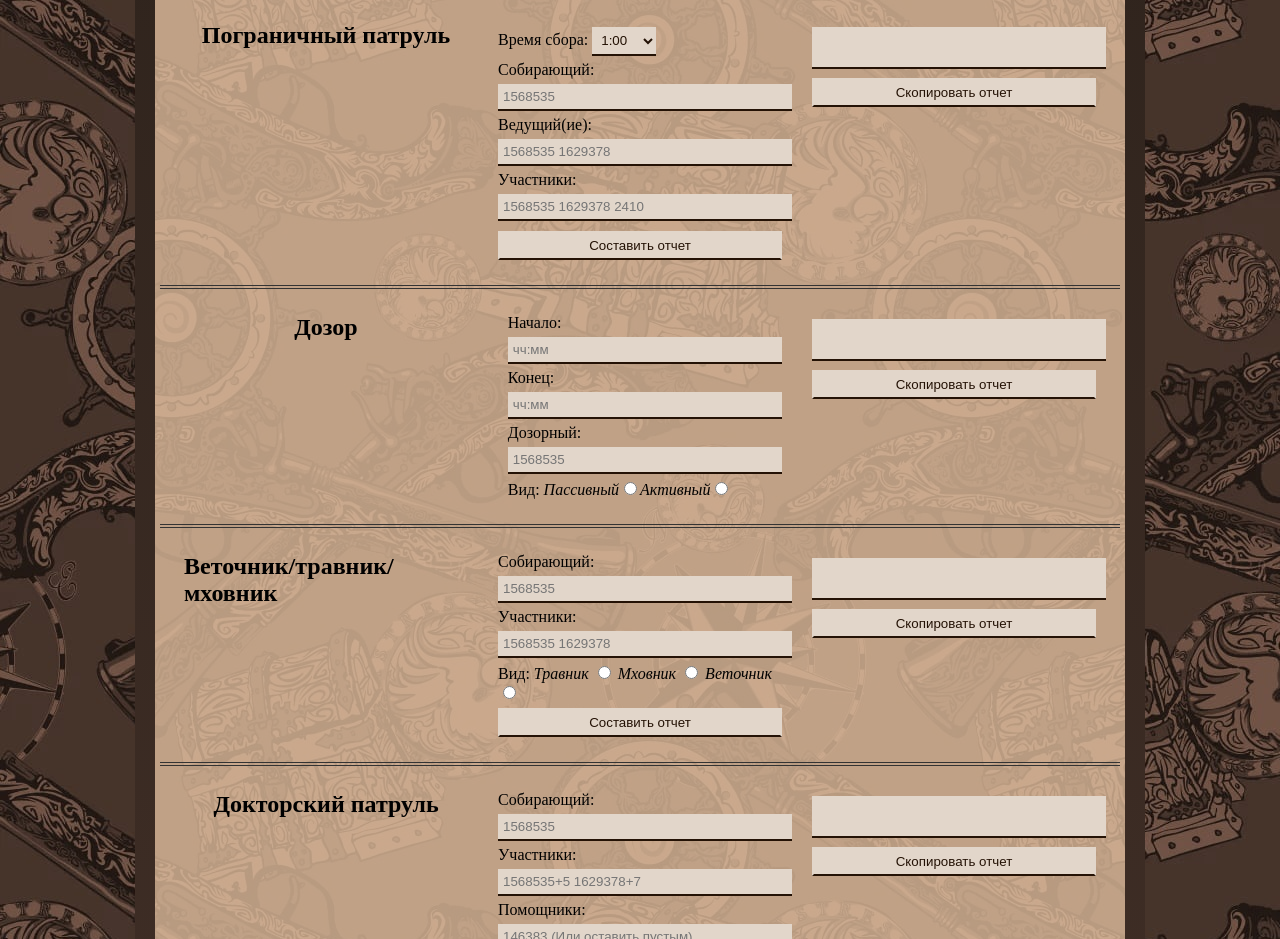
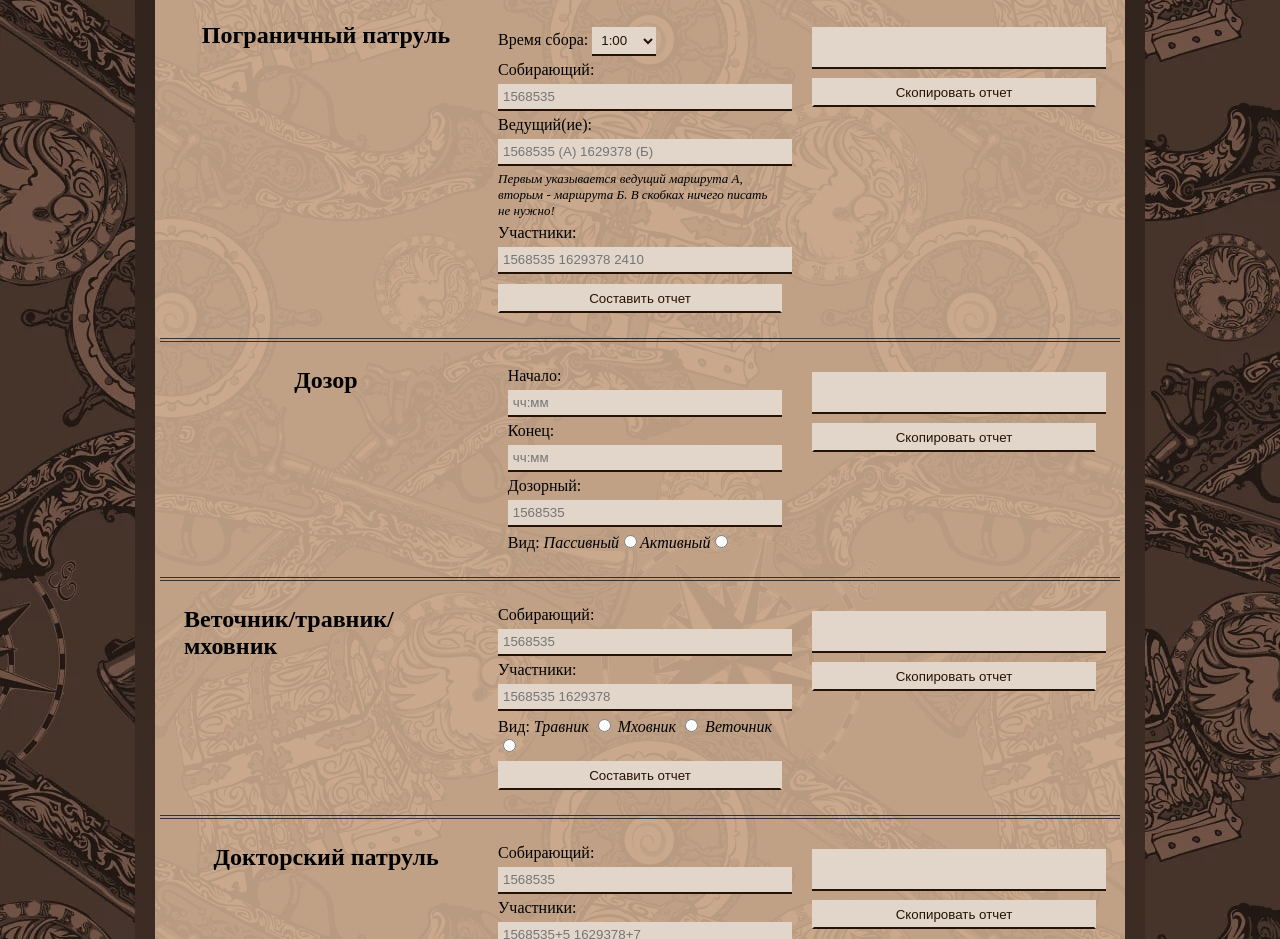
Before and after one commit to VikDeer/SHRK, a plain HTML site: page index.html in a window 1280 px wide. Shown: the part 1440-2379 px from the top of the page. Drawn offline with Linux system fonts and the light colour scheme.

Commit message:
Add files via upload

```diff
--- a/index.html
+++ b/index.html
@@ -72,7 +72,8 @@
    <div class="report">
       <label>Время сбора: <select id="v-time"></select></label>
       <label>Собирающий: <input id='v-collect' type='text' placeholder="1568535"></label>
-      <label>Ведущий(ие): <input id="v-leader" type="text" placeholder="1568535 1629378"></label>
+      <label>Ведущий(ие): <input id="v-leader" type="text" placeholder="1568535 (А) 1629378 (Б)"></label>
+      <span class="tooltip">Первым указывается ведущий маршрута А, вторым - маршрута Б. В скобках ничего писать не нужно!</span>
       <label id="v-party-label">Участники: <input id='v-part' type="text" placeholder="1568535 1629378 2410"></label>
       <button id="v-pat-ok">Составить отчет</button>
    </div>
--- a/style.css
+++ b/style.css
@@ -95,6 +95,12 @@ div.report label {
    font-style: italic;
 }
 
+.tooltip {
+   font-style: italic;
+   font-size: small;
+   margin-bottom: 5px;
+}
+
 @media(max-width: 1040px){
    h1, h2, h3 {
       margin-bottom: 20px;
--- a/отчеты.js
+++ b/отчеты.js
@@ -225,7 +225,7 @@ function vmakePat() {
 
       let vpatLeaders = vpatLeader.value.split(' ')
       vpatLeading = 'Ведущий: [link' + vpatLeaders[0] + '] [' + vpatLeaders[0] + ']'
-      if (vpatLeaders[1]) {vpatLeading = vpatLeading + ', [link' + vpatLeaders[1] + '] [' + vpatLeaders[1] + ']'}
+      if (vpatLeaders[1]) {vpatLeading = vpatLeading + ' (А), [link' + vpatLeaders[1] + '] [' + vpatLeaders[1] + '] (Б)'}
 
       if (vpatPart.value) {
       let vpatPartys = vpatPart.value.split(' ')
```
